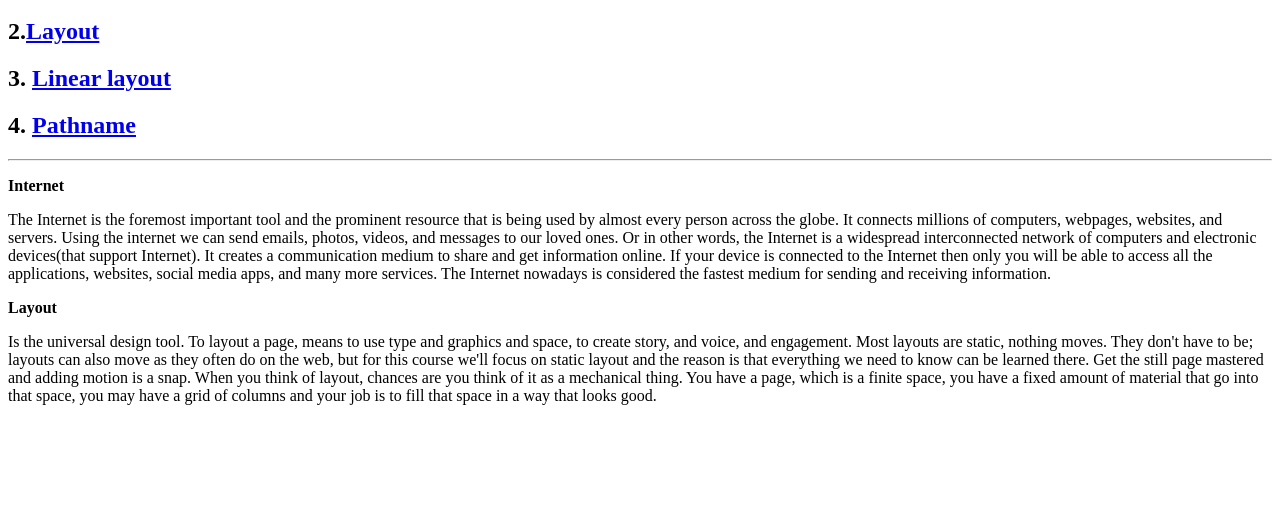
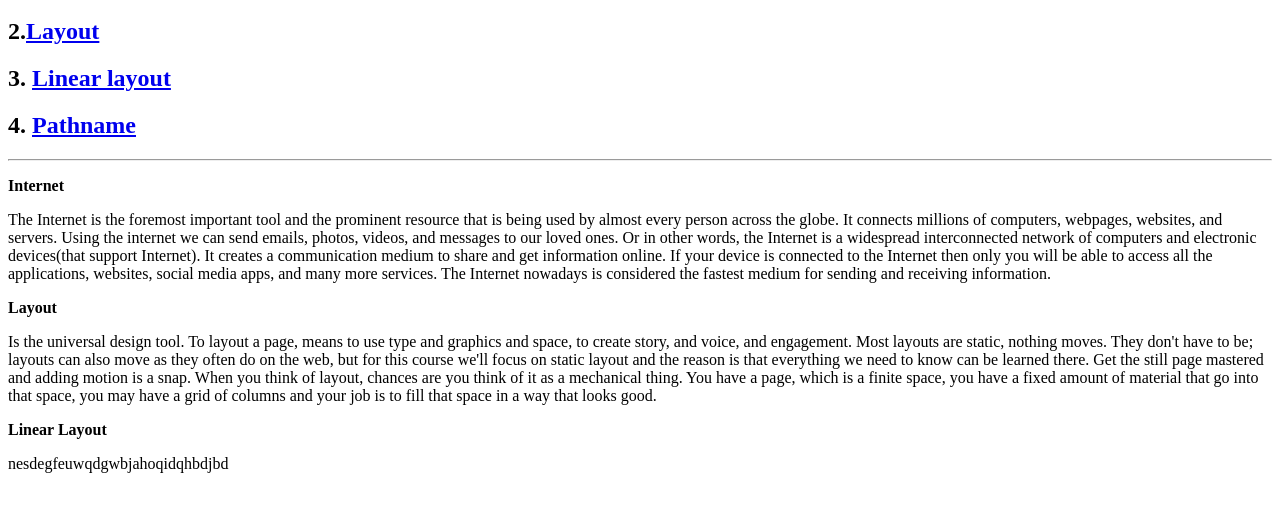
Before and after one commit to Qnhu2502/Qnhu2502.github.io, a plain HTML site: page week4/week 4/web.html in a window 1280 px wide. Shown: the part 109-620 px from the top of the page. Drawn offline with Linux system fonts and the light colour scheme.

Commit message:
Update web.html

```diff
--- a/week4/week 4/web.html
+++ b/week4/week 4/web.html
@@ -75,5 +75,11 @@
     material that go into that space, you may have a grid of columns and your
     job is to fill that space in a way that looks good.
     </p>
+    <p>
+      <b>Linear Layout</b>
+    </p>
+    <p>
+      nesdegfeuwqdgwbjahoqidqhbdjbd
+    </p>
   </body>
 </html>
```
